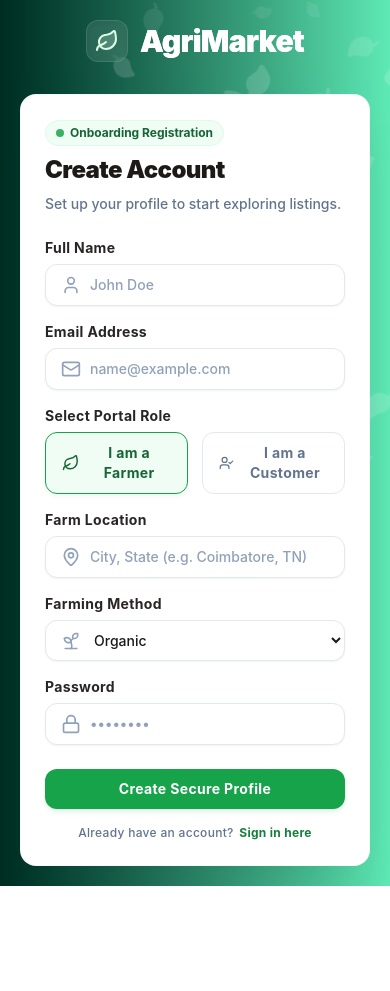
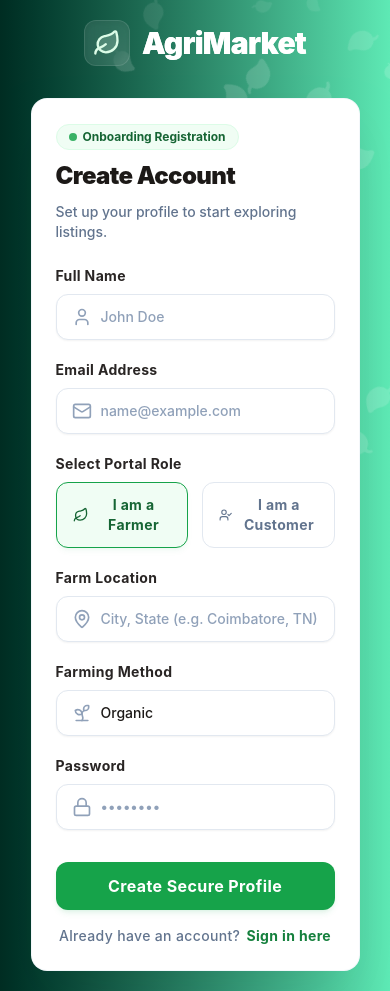
Before and after one commit to Asvanth16/Farmer-Marketplace, a React (Vite) app in the folder client/: page /register in a window 390 px wide. Both pictures are taken after a click on the button "I am a Farmer". Before the commit the page ends 886 px from the top, so only its background shows below. Built offline with nearby package versions, Linux system fonts and the light colour scheme; no server answers.

Commit message:
Fix Register Page(6)

```diff
--- a/client/src/pages/Register.jsx
+++ b/client/src/pages/Register.jsx
@@ -139,7 +139,7 @@ function Register() {
                 {/* MOBILE & TABLET HEADER ONLY */}
                 <div className="flex lg:hidden items-center gap-3 mb-8 text-white relative z-10 animate-fade-in">
                     <div className="p-2 bg-white/10 backdrop-blur-md rounded-xl border border-white/10 shadow-inner">
-                        <Leaf className="h-6 w-6 text-brand-100 fill-brand-100/20" />
+                        <Leaf className="h-7 w-7 text-brand-100 fill-brand-100/20" />
                     </div>
                     <span className="text-3xl sm:text-4xl font-black tracking-tight bg-clip-text bg-gradient-to-r from-white to-brand-100">
                         AgriMarket
@@ -147,14 +147,15 @@ function Register() {
                 </div>
 
                 {/* RESPONSIVE CONTROLLED FORM CONTAINER */}
-                <div className="w-full max-w-sm sm:max-w-md md:max-w-md lg:max-w-lg xl:max-w-xl bg-white border border-slate-100/80 p-6 sm:p-8 md:p-8 lg:p-10 xl:p-12 rounded-2xl shadow-2xl shadow-emerald-950/10 space-y-6 md:space-y-6 lg:space-y-8 relative z-10">
+                {/* Increased width baseline from max-w-sm to max-w-[92%] on small touchscreens, and expanded padding metrics */}
+                <div className="w-[94%] max-w-md sm:max-w-md md:max-w-md lg:max-w-lg xl:max-w-xl bg-white border border-slate-100/80 p-6 sm:p-10 md:p-8 lg:p-10 xl:p-12 rounded-2xl shadow-2xl shadow-emerald-950/10 space-y-6 md:space-y-6 lg:space-y-8 relative z-10">
 
-                    <div className="space-y-2 md:space-y-2">
-                        <span className="inline-flex items-center gap-1.5 px-2.5 py-1 rounded-full text-xs font-bold bg-brand-50 text-brand-700 border border-brand-100">
+                    <div className="space-y-2.5 md:space-y-2">
+                        <span className="inline-flex items-center gap-1.5 px-3 py-1 rounded-full text-xs font-bold bg-brand-50 text-brand-700 border border-brand-100">
                             <span className="h-2 w-2 rounded-full bg-brand-500 animate-pulse"></span>
                             Onboarding Registration
                         </span>
-                        <h2 className="text-2xl sm:text-2xl lg:text-3xl font-black text-earth-900 tracking-tight">Create Account</h2>
+                        <h2 className="text-2xl sm:text-3xl lg:text-3xl font-black text-earth-900 tracking-tight">Create Account</h2>
                         <p className="text-slate-500 text-sm font-medium">Set up your profile to start exploring listings.</p>
                     </div>
 
@@ -164,10 +165,10 @@ function Register() {
                         </div>
                     )}
 
-                    <form onSubmit={handleSubmit} className="space-y-4 md:space-y-5 lg:space-y-6">
+                    <form onSubmit={handleSubmit} className="space-y-5 md:space-y-5 lg:space-y-6">
 
                         {/* Full Name Field */}
-                        <div className="space-y-1.5 sm:space-y-2">
+                        <div className="space-y-2">
                             <label className="text-sm font-bold text-earth-800 tracking-wide block">Full Name</label>
                             <div className="relative group">
                                 <User className="absolute left-4 top-1/2 -translate-y-1/2 h-5 w-5 text-slate-400 group-focus-within:text-brand-500 transition-colors" />
@@ -177,13 +178,13 @@ function Register() {
                                     value={name}
                                     onChange={(e) => setName(e.target.value)}
                                     placeholder="John Doe"
-                                    className="w-full pl-11 pr-4 py-2.5 bg-white border border-slate-200 rounded-xl text-earth-900 placeholder-slate-400 focus:outline-none focus:border-brand-500 focus:ring-4 focus:ring-brand-500/10 transition-all text-sm font-medium shadow-xs"
+                                    className="w-full pl-11 pr-4 py-3 bg-white border border-slate-200 rounded-xl text-earth-900 placeholder-slate-400 focus:outline-none focus:border-brand-500 focus:ring-4 focus:ring-brand-500/10 transition-all text-sm font-medium shadow-xs"
                                 />
                             </div>
                         </div>
 
                         {/* Email Field */}
-                        <div className="space-y-1.5 sm:space-y-2">
+                        <div className="space-y-2">
                             <label className="text-sm font-bold text-earth-800 tracking-wide block">Email Address</label>
                             <div className="relative group">
                                 <Mail className="absolute left-4 top-1/2 -translate-y-1/2 h-5 w-5 text-slate-400 group-focus-within:text-brand-500 transition-colors" />
@@ -193,19 +194,19 @@ function Register() {
                                     value={email}
                                     onChange={(e) => setEmail(e.target.value)}
                                     placeholder="name@example.com"
-                                    className="w-full pl-11 pr-4 py-2.5 bg-white border border-slate-200 rounded-xl text-earth-900 placeholder-slate-400 focus:outline-none focus:border-brand-500 focus:ring-4 focus:ring-brand-500/10 transition-all text-sm font-medium shadow-xs"
+                                    className="w-full pl-11 pr-4 py-3 bg-white border border-slate-200 rounded-xl text-earth-900 placeholder-slate-400 focus:outline-none focus:border-brand-500 focus:ring-4 focus:ring-brand-500/10 transition-all text-sm font-medium shadow-xs"
                                 />
                             </div>
                         </div>
 
                         {/* Account Role Selector */}
-                        <div className="space-y-1.5 sm:space-y-2">
+                        <div className="space-y-2">
                             <label className="text-sm font-bold text-earth-800 tracking-wide block">Select Portal Role</label>
                             <div className="grid grid-cols-2 gap-3.5">
                                 <button
                                     type="button"
                                     onClick={() => handleRoleChange("farmer")}
-                                    className={`py-2.5 px-4 rounded-xl text-sm font-bold tracking-wide border transition-all flex items-center justify-center gap-2 cursor-pointer ${role === 'farmer'
+                                    className={`py-3 px-4 rounded-xl text-sm font-bold tracking-wide border transition-all flex items-center justify-center gap-2 cursor-pointer ${role === 'farmer'
                                         ? 'bg-brand-50 border-brand-500 text-brand-700 shadow-md shadow-brand-500/5'
                                         : 'bg-white border-slate-200 text-slate-500 hover:border-slate-300'
                                         }`}
@@ -216,7 +217,7 @@ function Register() {
                                 <button
                                     type="button"
                                     onClick={() => handleRoleChange("customer")}
-                                    className={`py-2.5 px-4 rounded-xl text-sm font-bold tracking-wide border transition-all flex items-center justify-center gap-2 cursor-pointer ${role === 'customer'
+                                    className={`py-3 px-4 rounded-xl text-sm font-bold tracking-wide border transition-all flex items-center justify-center gap-2 cursor-pointer ${role === 'customer'
                                         ? 'bg-brand-50 border-brand-500 text-brand-700 shadow-md shadow-brand-500/5'
                                         : 'bg-white border-slate-200 text-slate-500 hover:border-slate-300'
                                         }`}
@@ -229,9 +230,9 @@ function Register() {
 
                         {/* FARMER SPECIFIC INPUTS */}
                         {role === 'farmer' && (
-                            <div className="space-y-4 animate-fade-in">
+                            <div className="space-y-5 animate-fade-in">
                                 {/* Farm Location Field */}
-                                <div className="space-y-1.5 sm:space-y-2">
+                                <div className="space-y-2">
                                     <label className="text-sm font-bold text-earth-800 tracking-wide block">Farm Location</label>
                                     <div className="relative group">
                                         <MapPin className="absolute left-4 top-1/2 -translate-y-1/2 h-5 w-5 text-slate-400 group-focus-within:text-brand-500 transition-colors" />
@@ -241,20 +242,20 @@ function Register() {
                                             value={location}
                                             onChange={(e) => setLocation(e.target.value)}
                                             placeholder="City, State (e.g. Coimbatore, TN)"
-                                            className="w-full pl-11 pr-4 py-2.5 bg-white border border-slate-200 rounded-xl text-earth-900 placeholder-slate-400 focus:outline-none focus:border-brand-500 focus:ring-4 focus:ring-brand-500/10 transition-all text-sm font-medium shadow-xs"
+                                            className="w-full pl-11 pr-4 py-3 bg-white border border-slate-200 rounded-xl text-earth-900 placeholder-slate-400 focus:outline-none focus:border-brand-500 focus:ring-4 focus:ring-brand-500/10 transition-all text-sm font-medium shadow-xs"
                                         />
                                     </div>
                                 </div>
 
                                 {/* Farming Method Dropdown Selection */}
-                                <div className="space-y-1.5 sm:space-y-2">
+                                <div className="space-y-2">
                                     <label className="text-sm font-bold text-earth-800 tracking-wide block">Farming Method</label>
                                     <div className="relative group">
                                         <Sprout className="absolute left-4 top-1/2 -translate-y-1/2 h-5 w-5 text-slate-400 group-focus-within:text-brand-500 transition-colors pointer-events-none" />
                                         <select
                                             value={farmingMethod}
                                             onChange={(e) => setFarmingMethod(e.target.value)}
-                                            className="w-full pl-11 pr-4 py-2.5 bg-white border border-slate-200 rounded-xl text-earth-900 focus:outline-none focus:border-brand-500 focus:ring-4 focus:ring-brand-500/10 transition-all text-sm font-medium shadow-xs"
+                                            className="w-full pl-11 pr-4 py-3 bg-white border border-slate-200 rounded-xl text-earth-900 focus:outline-none focus:border-brand-500 focus:ring-4 focus:ring-brand-500/10 transition-all text-sm font-medium shadow-xs appearance-none"
                                         >
                                             <option value="organic">Organic</option>
                                             <option value="conventional">Conventional</option>
@@ -265,7 +266,7 @@ function Register() {
                         )}
 
                         {/* Password Field */}
-                        <div className="space-y-1.5 sm:space-y-2">
+                        <div className="space-y-2">
                             <label className="text-sm font-bold text-earth-800 tracking-wide block">Password</label>
                             <div className="relative group">
                                 <Lock className="absolute left-4 top-1/2 -translate-y-1/2 h-5 w-5 text-slate-400 group-focus-within:text-brand-500 transition-colors" />
@@ -276,17 +277,17 @@ function Register() {
                                     value={password}
                                     onChange={(e) => setPassword(e.target.value)}
                                     placeholder="••••••••"
-                                    className="w-full pl-11 pr-4 py-2.5 bg-white border border-slate-200 rounded-xl text-earth-900 placeholder-slate-400 focus:outline-none focus:border-brand-500 focus:ring-4 focus:ring-brand-500/10 transition-all text-sm font-medium shadow-xs"
+                                    className="w-full pl-11 pr-4 py-3 bg-white border border-slate-200 rounded-xl text-earth-900 placeholder-slate-400 focus:outline-none focus:border-brand-500 focus:ring-4 focus:ring-brand-500/10 transition-all text-sm font-medium shadow-xs"
                                 />
                             </div>
                         </div>
 
                         {/* Action Buttons */}
-                        <div className="space-y-4 pt-2 md:pt-3">
+                        <div className="space-y-4 pt-3">
                             <button
                                 type="submit"
                                 disabled={isLoading}
-                                className="w-full flex items-center justify-center gap-2 py-2.5 sm:py-3 px-4 bg-brand-500 hover:bg-brand-600 active:scale-[0.99] text-white font-bold rounded-xl shadow-md shadow-brand-500/10 hover:shadow-brand-600/20 transition-all focus:outline-none focus:ring-4 focus:ring-brand-500/20 disabled:opacity-50 text-sm sm:text-base cursor-pointer tracking-wide"
+                                className="w-full flex items-center justify-center gap-2 py-3 px-4 bg-brand-500 hover:bg-brand-600 active:scale-[0.99] text-white font-bold rounded-xl shadow-md shadow-brand-500/10 hover:shadow-brand-600/20 transition-all focus:outline-none focus:ring-4 focus:ring-brand-500/20 disabled:opacity-50 text-base cursor-pointer tracking-wide"
                             >
                                 {isLoading ? (
                                     <Loader className="h-5 w-5 animate-spin" />
@@ -295,7 +296,7 @@ function Register() {
                                 )}
                             </button>
 
-                            <div className="text-center text-xs sm:text-sm font-medium text-slate-500 tracking-wide">
+                            <div className="text-center text-sm font-medium text-slate-500 tracking-wide">
                                 Already have an account?{' '}
                                 <Link
                                     to="/login"
```
